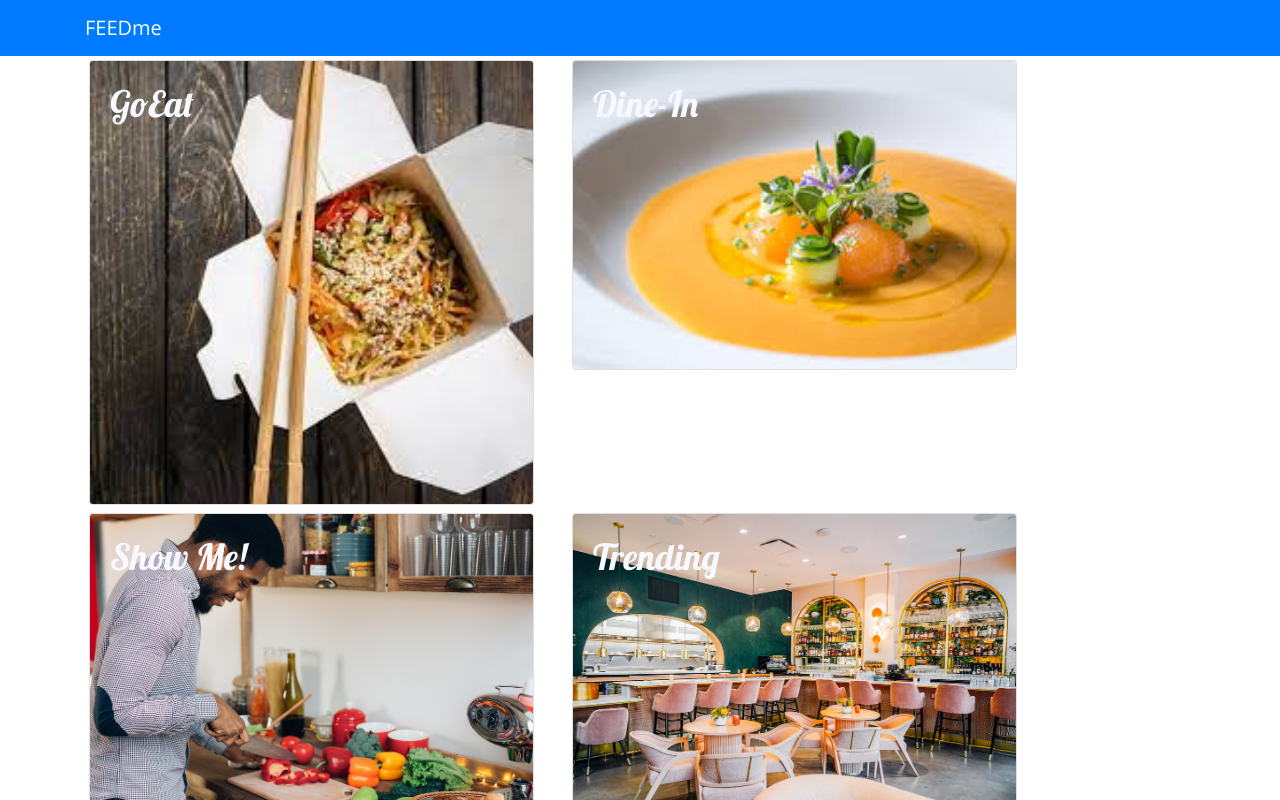
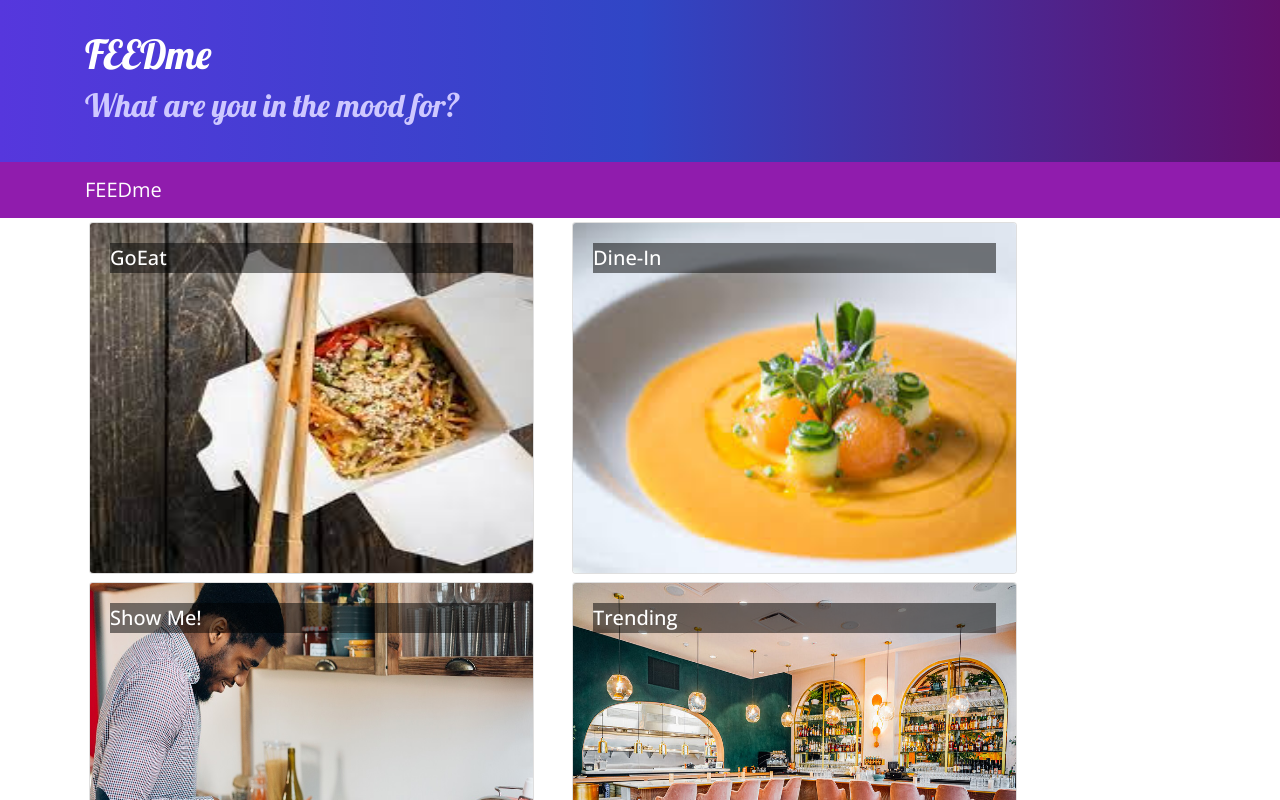
Before and after one commit to jobiesenor/feedmeV2, a React (Create React App) app: page / in a window 1280 px wide. Shown: the top 800 px of the page. Built offline with nearby package versions, Linux system fonts and the light colour scheme.

Commit message:
Buttons, Header, Footer

```diff
--- a/package.json
+++ b/package.json
@@ -7,6 +7,8 @@
     "@testing-library/react": "^11.1.0",
     "@testing-library/user-event": "^12.1.10",
     "bootstrap": "4.5.2",
+    "bootstrap-social": "5.1.1",
+    "font-awesome": "4.7.0",
     "react": "^17.0.2",
     "react-dom": "^17.0.2",
     "react-popper": "1.3.6",
--- a/src/App.css
+++ b/src/App.css
@@ -2,11 +2,46 @@
     font-family: "Open Sans", sans-serif;
 }
 
+h1, h2, h3, .card-body>.card-title {
+    font-family: "Lobster", cursive;
+}
+
 .card-title {
-    font: 500 2.25rem "Lobster", cursive;
+    font-weight: 500;
+    font-size: 1.25rem;
+}
+
+h2 {
+    color: #3046C5;
 }
 
 .card-img-overlay .card-title {
-    color: ghostwhite;
-    background-color: rgb(0,0,0,yellow);
+    color: white;
+    background-color: rgba(0, 0, 0, 0.5);
 }
+
+.row-content {
+    padding: 50px 0;
+    border-bottom: 1px ridge;
+    min-height: 200px;
+}
+
+.site-footer {
+    background-image: linear-gradient(#CEC8FF, white);
+    padding: 20px 0;
+}
+
+.jumbotron {
+    margin: 0;
+    padding: 30px;
+    background-image: linear-gradient(to right, #5637DD, #3046C5, #60106B);
+    color: white;
+}
+
+.jumbotron h2 {
+    color: #CEC8FF;
+}
+
+.navbar-dark {
+    background-color: #901CAD;
+}
--- a/src/components/DirectoryComponent.js
+++ b/src/components/DirectoryComponent.js
@@ -1,19 +1,26 @@
-import React, { Component } from 'react';
+import React from 'react';
 import { Card, CardImg, CardImgOverlay, CardTitle } from 'reactstrap';
 
+function RenderDirectoryItem({selection, onClick}) {
+    return (
+        <Card onClick={() => onClick(selection.id) }>
+            <CardImg width="100%" src={selection.image} alt={selection.name} height='350px' width='300px' />
+            <CardImgOverlay>
+                <CardTitle>{selection.name}</CardTitle>
+            </CardImgOverlay>
+        </Card>
+    )
+}
 
-class Directory extends Component {
 
-    render() {
-        const directory = this.props.selections.map(selection => {
+
+
+function Directory(props) {
+
+        const directory = props.selections.map(selection => {
             return (
                 <div key={selection.id} className="col-md-5 m-1">
-                   <Card onClick={() => this.props.onClick(selection.id) }>
-                        <CardImg width="100%" src={selection.image} alt={selection.name} />
-                        <CardImgOverlay>
-                            <CardTitle>{selection.name}</CardTitle>
-                        </CardImgOverlay>
-                    </Card>
+                  <RenderDirectoryItem selection={selection} onClick={props.onClick} />
                 </div>
             );
         });
@@ -26,6 +33,6 @@
             </div>
         );
     }
-}
+
 
 export default Directory;
--- /dev/null
+++ b/src/components/FooterComponent.js
@@ -0,0 +1,34 @@
+import React from 'react';
+
+function Footer(props) {
+    return (
+        <footer className="site-footer">
+            <div className="container">
+                <div className="row">
+                    <div className="col-4 col-sm-2 offset-1">
+                        <h5>Links</h5>
+                        <ul className="list-unstyled">
+                            <li><a href="#">Home</a></li>
+                            <li><a href="#">About</a></li>
+                            <li><a href="#">Discover</a></li>
+                            <li><a href="#">Contact</a></li>
+                        </ul>
+                    </div>
+                    <div className="col-6 col-sm-3 text-center">
+                        <h5>Social</h5>
+                        <a className="btn btn-social-icon btn-instagram" href="http://instagram.com/"><i className="fa fa-instagram" /></a>{' '}
+                        <a className="btn btn-social-icon btn-facebook" href="http://facebook.com/"><i className="fa fa-facebook" /></a>{' '}
+                        <a className="btn btn-social-icon btn-twitter" href="http://twitter.com/"><i className="fa fa-twitter" /></a>{' '}
+                        <a className="btn btn-social-icon btn-google" href="http://youtube.com/"><i className="fa fa-youtube" /></a>
+                    </div>
+                    <div className="col-sm-4 text-center">
+                        <a role="button" className="btn btn-link" href="mailto:jobiesenor@gmail.com"><i className="fa fa-envelope-o" />FEEDme@now.com </a>
+                    </div>
+                </div>
+            </div>
+
+        </footer>
+    )
+}
+
+export default Footer;
--- /dev/null
+++ b/src/components/HeaderComponent.js
@@ -0,0 +1,30 @@
+import React, { Component } from 'react';
+import { Navbar, NavbarBrand, Jumbotron } from 'reactstrap';
+
+class Header extends Component {
+    render() {
+        return (
+            <React.Fragment>
+                <Jumbotron fluid>
+                    <div className="container">
+                        <div className="row">
+                            <div className="col">
+                                <h1>FEEDme</h1>
+                                <h2>What are you in the mood for?</h2>
+                            </div>
+                        </div>
+                    </div>
+                </Jumbotron>
+                <Navbar dark sticky="top">
+                    <div className="container">
+                        <NavbarBrand href="/">FEEDme</NavbarBrand>
+                    </div>
+                </Navbar>
+            </React.Fragment>
+        );
+    }
+}
+
+
+
+export default Header;
--- a/src/components/MainComponent.js
+++ b/src/components/MainComponent.js
@@ -1,5 +1,6 @@
 import React, { Component } from 'react';
-import { Navbar, NavbarBrand } from 'reactstrap';
+import Header from './HeaderComponent';
+import Footer from './FooterComponent';
 import Directory from './DirectoryComponent';
 import { SELECTIONS } from '../shared/selections';
 import SelectionInfo from './SelectionInfoComponent';
@@ -22,13 +23,10 @@
     render() {
         return (
             <div>
-                <Navbar dark color="primary">
-                <div className="container">
-                    <NavbarBrand href="/"> FEEDme</NavbarBrand>
-                </div>
-                </Navbar>
+                <Header />
                 <Directory selections={this.state.selections} onClick={selectionId => this.onChosenSelection(selectionId)} />
                 <SelectionInfo selection={this.state.selections.filter(selection => selection.id === this.state.chosenSelection)[0]} />
+                <Footer />
             </div>
         );
     }
--- a/src/index.js
+++ b/src/index.js
@@ -5,6 +5,8 @@
 import 'typeface-open-sans';
 import reportWebVitals from './reportWebVitals';
 import 'bootstrap/dist/css/bootstrap.min.css';
+import 'font-awesome/css/font-awesome.css';
+import 'bootstrap-social/bootstrap-social.css';
 import App from './App';
 
 
--- a/src/shared/selections.js
+++ b/src/shared/selections.js
@@ -4,172 +4,28 @@
         name: 'GoEat',
         image: 'assests/imgs/NYchinesefood.jpeg',
         description: 'Food on the go',
-        buttons: [
-            {
-                id: 1,
-                rating: 4,
-                text: "The campground was beautiful, but the bugs could bite sometimes.",
-                author: "Brennen Ech",
-                date: "2017-06-17T03:33Z"
-
-            },
-            {
-                id: 1,
-                rating: 4,
-                text: "The campground was beautiful, but the bugs could bite sometimes.",
-                author: "Brennen Ech",
-                date: "2017-06-17T03:33Z"
-            },
-            {
-                id: 2,
-                rating: 5,
-                text: "I caught a world-record-breaking trout here on my last visit.",
-                author: "McKenzie Sebastian",
-                date: "2019-02-18T18:12Z"
-            },
-            {
-                id: 3,
-                rating: 5,
-                text: "A wonderful place to reconnect with nature.",
-                author: "Jordan Runn",
-                date: "2019-08-04T20:11Z"
-            },
-            {
-                id: 4,
-                rating: 4,
-                text: "The stars at night were magnificent!",
-                author: "Ann Dabramov",
-                date: "2018-07-23T19:44Z"
-            }
-        ]
+        url:'https://feedmev1.netlify.app/goeat.html'
     },
     {
         id: 1,
         name: 'Dine-In',
         image: 'assests/imgs/FineDining.jpeg',
         description: 'Reservations Please',
-        buttons: [
-            {
-                id: 0,
-                rating: 5,
-                text: "What a magnificent view!",
-                author: "Tinus Lorvaldes",
-                date: "2018-10-25T16:30Z"
-            },
-            {
-                id: 1,
-                rating: 4,
-                text: "The campground was beautiful, but the bugs could bite sometimes.",
-                author: "Brennen Ech",
-                date: "2017-06-17T03:33Z"
-            },
-            {
-                id: 2,
-                rating: 5,
-                text: "I caught a world-record-breaking trout here on my last visit.",
-                author: "McKenzie Sebastian",
-                date: "2019-02-18T18:12Z"
-            },
-            {
-                id: 3,
-                rating: 5,
-                text: "A wonderful place to reconnect with nature.",
-                author: "Jordan Runn",
-                date: "2019-08-04T20:11Z"
-            },
-            {
-                id: 4,
-                rating: 4,
-                text: "The stars at night were magnificent!",
-                author: "Ann Dabramov",
-                date: "2018-07-23T19:44Z"
-            }
-        ]
+        url:'https://feedmev1.netlify.app/dinein.html'
     },
     {
         id: 2,
         name: 'Show Me!',
         image: 'assests/imgs/homecooking.jpeg',
         description: 'Professional-ish Homecook',
-        buttons: [
-            {
-                id: 0,
-                rating: 5,
-                text: "What a magnificent view!",
-                author: "Tinus Lorvaldes",
-                date: "2018-10-25T16:30Z"
-            },
-            {
-                id: 1,
-                rating: 4,
-                text: "The campground was beautiful, but the bugs could bite sometimes.",
-                author: "Brennen Ech",
-                date: "2017-06-17T03:33Z"
-            },
-            {
-                id: 2,
-                rating: 5,
-                text: "I caught a world-record-breaking trout here on my last visit.",
-                author: "McKenzie Sebastian",
-                date: "2019-02-18T18:12Z"
-            },
-            {
-                id: 3,
-                rating: 5,
-                text: "A wonderful place to reconnect with nature.",
-                author: "Jordan Runn",
-                date: "2019-08-04T20:11Z"
-            },
-            {
-                id: 4,
-                rating: 4,
-                text: "The stars at night were magnificent!",
-                author: "Ann Dabramov",
-                date: "2018-07-23T19:44Z"
-            }
-        ]
+        url:'https://feedmev1.netlify.app/showme.html'
+
     },
     {
-        id: 2,
+        id: 3,
         name: 'Trending',
         image: 'assests/imgs/hotspots.jpeg',
-        description: 'Professional-ish Homecook',
-        buttons: [
-            {
-                id: 0,
-                rating: 5,
-                text: "What a magnificent view!",
-                author: "Tinus Lorvaldes",
-                date: "2018-10-25T16:30Z"
-            },
-            {
-                id: 1,
-                rating: 4,
-                text: "The campground was beautiful, but the bugs could bite sometimes.",
-                author: "Brennen Ech",
-                date: "2017-06-17T03:33Z"
-            },
-            {
-                id: 2,
-                rating: 5,
-                text: "I caught a world-record-breaking trout here on my last visit.",
-                author: "McKenzie Sebastian",
-                date: "2019-02-18T18:12Z"
-            },
-            {
-                id: 3,
-                rating: 5,
-                text: "A wonderful place to reconnect with nature.",
-                author: "Jordan Runn",
-                date: "2019-08-04T20:11Z"
-            },
-            {
-                id: 4,
-                rating: 4,
-                text: "The stars at night were magnificent!",
-                author: "Ann Dabramov",
-                date: "2018-07-23T19:44Z"
-            }
-        ]
+        description: 'Find the new spots in town!',
+        url:'https://feedmev1.netlify.app/trending.html'
     }
 ];
```
Also changed, not shown: src/components/SelectionInfoComponent.js (+24 -32 lines), 1 other file (tests, documents, lock files or other folders).
